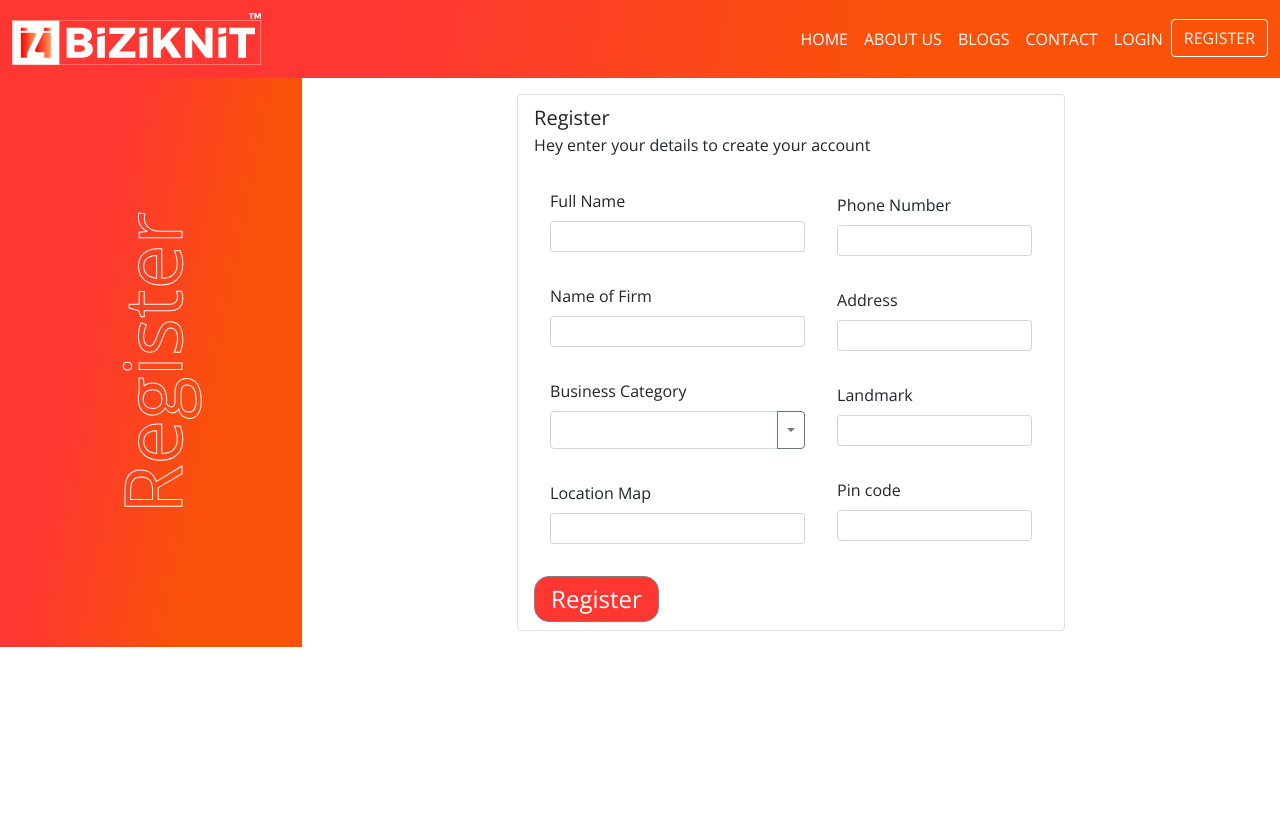
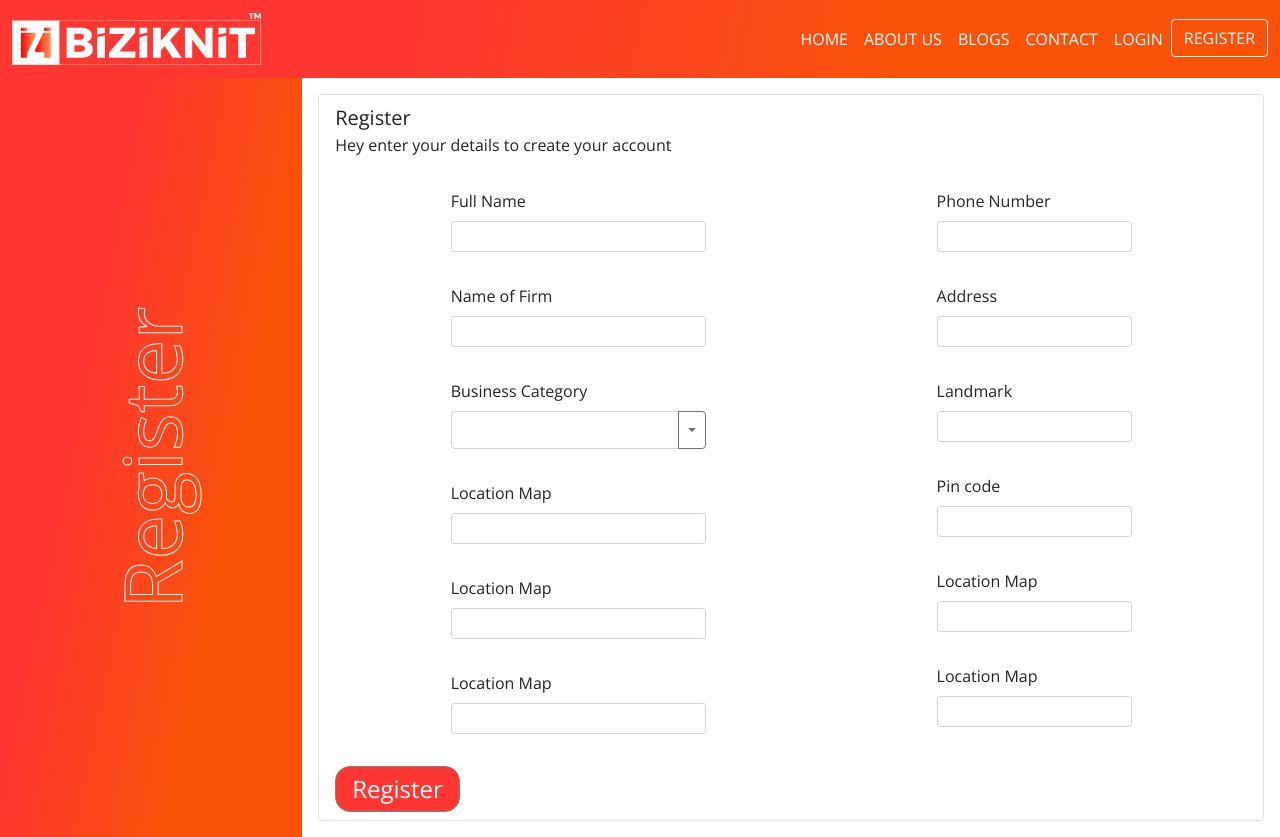
Before and after one commit to pvsaiganesh/Biziknit, a React (Create React App) app: page /register in a window 1280 px wide. Before the commit the page ends 800 px from the top, so only its background shows below. Built offline with nearby package versions, Linux system fonts and the light colour scheme.

Commit message:
Update register.js

```diff
--- a/src/components/register.js
+++ b/src/components/register.js
@@ -11,7 +11,10 @@ const Register = () => {
   const ele6 = { label: "Landmark" };
   const ele7 = { label: "Pin code" };
   const ele8 = { label: "Location Map", icon: <i class="bi bi-geo-alt" /> };
-
+  const ele9 = { label: "Location Map", icon: <i class="bi bi-geo-alt" /> };
+  const ele10 = { label: "Location Map", icon: <i class="bi bi-geo-alt" /> };
+  const ele11 = { label: "Location Map", icon: <i class="bi bi-geo-alt" /> };
+  const ele12 = { label: "Location Map", icon: <i class="bi bi-geo-alt" /> };
   return (
     <div id="register" class="d-flex flex-row justify-content-start">
       <div class="d-flex flex-row justify-content-center align-items-center bg-3 vw-30">
@@ -24,14 +27,16 @@ const Register = () => {
         </div>
       </div>
       <div class="p-3 d-flex flex-row justify-content-center align-items-center flex-grow-1">
-        <div class="p-3 pt-2 pb-2 text-start border rounded ">
+        <div class="p-3 pt-2 pb-2 text-start border rounded w-100">
           <p class="fs-5 m-0">Register</p>
           <p class="fs-6">Hey enter your details to create your account</p>
-          <div class="text-start d-flex flex-row justify-content-between align-items-center">
+          <div class="text-start d-flex flex-row justify-content-around">
             <div class="d-flex flex-column">
               <InputComp {...ele1} />
               <InputComp {...ele2} />
               <InputComp {...ele3} />
+              <InputComp {...ele8} />
+              <InputComp {...ele8} />
               <InputComp {...ele8} />
             </div>
             <div class="d-flex flex-column">
@@ -39,6 +44,8 @@ const Register = () => {
               <InputComp {...ele5} />
               <InputComp {...ele6} />
               <InputComp {...ele7} />
+              <InputComp {...ele8} />
+              <InputComp {...ele8} />
             </div>
           </div>
           <div class="mt-3">
```
